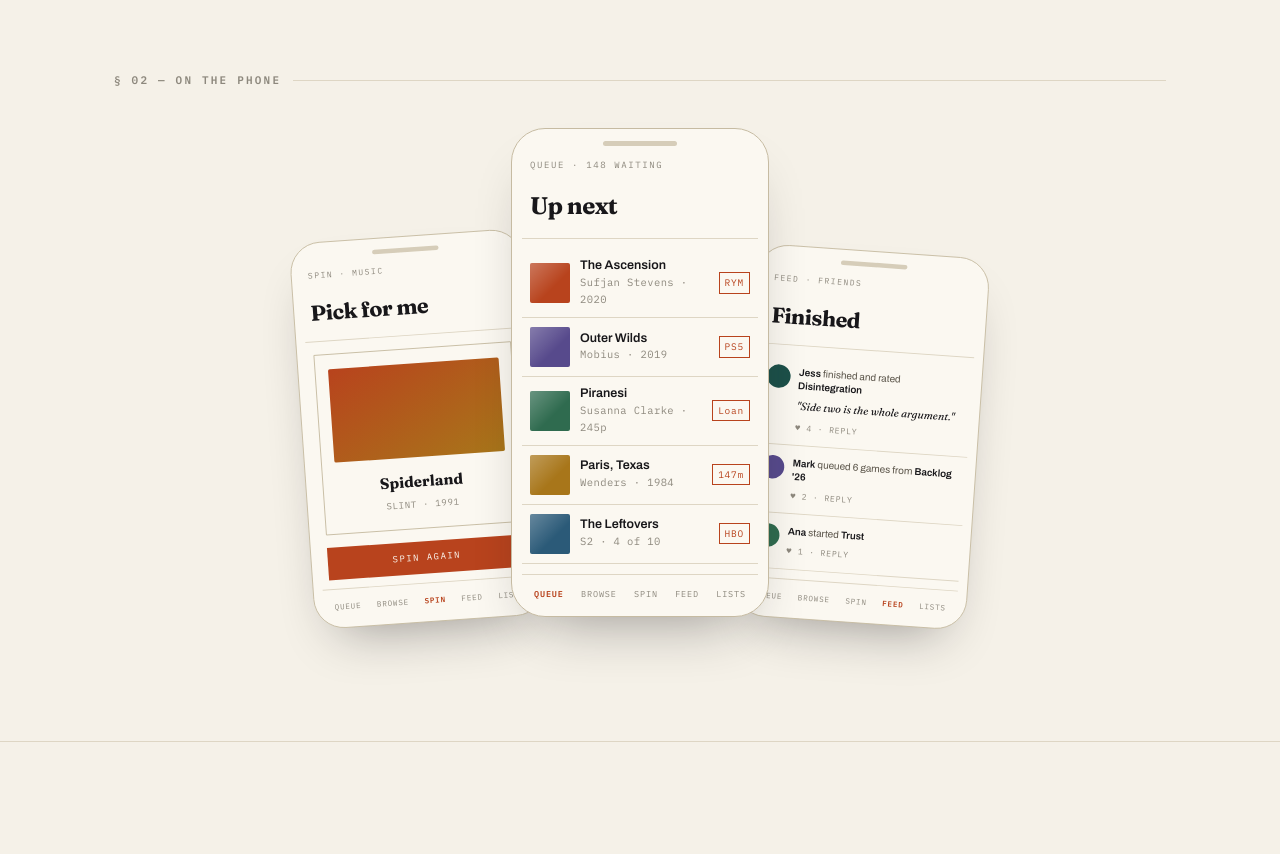
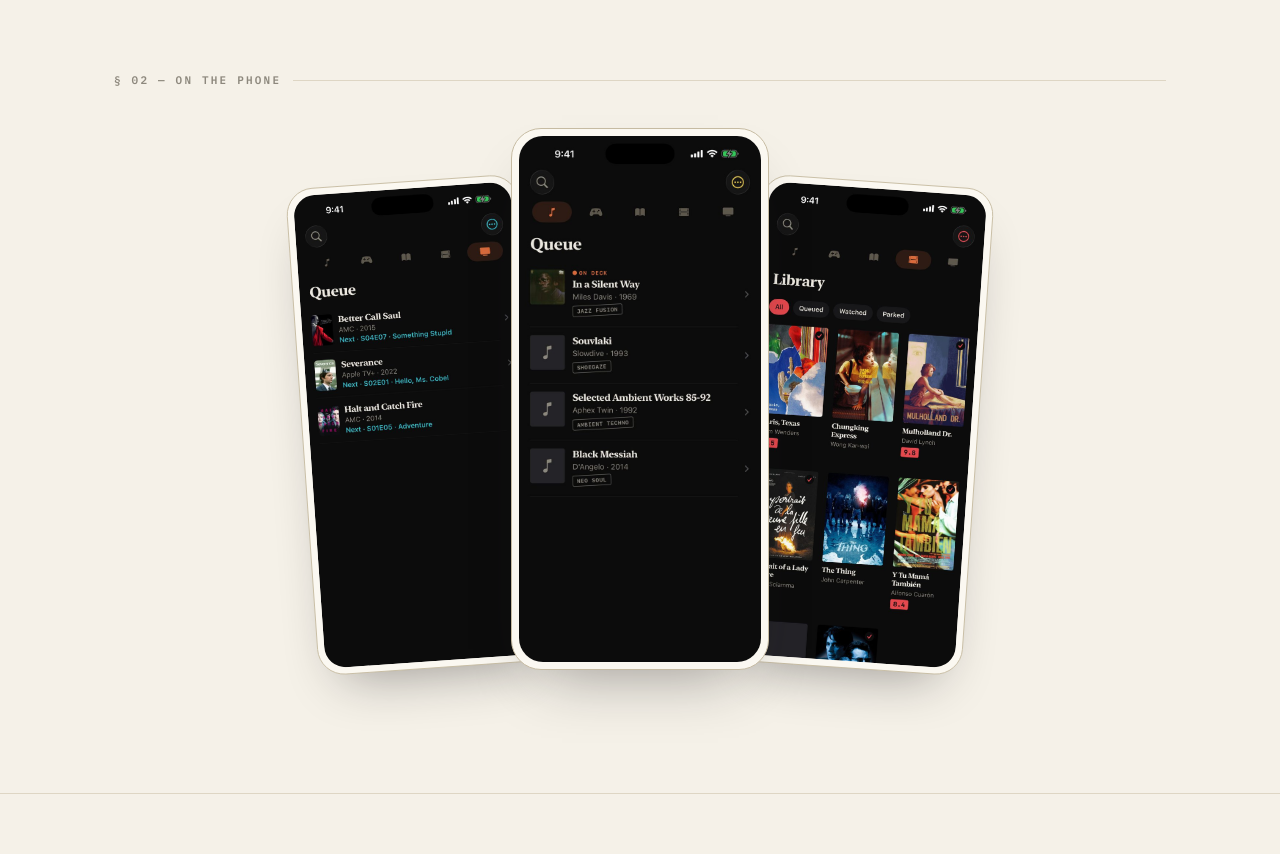
Before and after one commit to ncorse-create/culturestack, a plain HTML site: page index.html in a window 1280 px wide. Shown: the part 2040-2894 px from the top of the page. Drawn offline with Linux system fonts and the light colour scheme.

Commit message:
Show real app screenshots instead of CSS mock-ups

```diff
--- a/index.html
+++ b/index.html
@@ -158,84 +158,15 @@
     <div class="wrap">
       <p class="eyebrow">§ 02 — On the phone</p>
       <div class="stage">
-
-        <!-- Spin -->
-        <div class="phone phone--l" aria-hidden="true">
-          <div class="phone__notch"></div>
-          <p class="scr__head">Spin · Music</p>
-          <h3 class="scr__title">Pick for me</h3>
-          <div class="spin-card">
-            <div class="spin-card__art"></div>
-            <div class="spin-card__t">Spiderland</div>
-            <div class="spin-card__s">Slint · 1991</div>
-          </div>
-          <div class="spin-btn">Spin again</div>
-          <div class="tabbar"><span>Queue</span><span>Browse</span><b>Spin</b><span>Feed</span><span>Lists</span></div>
-        </div>
-
-        <!-- Queue -->
-        <div class="phone phone--c" aria-hidden="true">
-          <div class="phone__notch"></div>
-          <p class="scr__head">Queue · 148 waiting</p>
-          <h3 class="scr__title">Up next</h3>
-          <div class="row">
-            <div class="row__art" style="--c: var(--ch-music)"></div>
-            <div><div class="row__t">The Ascension</div><div class="row__s">Sufjan Stevens · 2020</div></div>
-            <div class="row__badge">RYM</div>
-          </div>
-          <div class="row">
-            <div class="row__art" style="--c: var(--ch-games)"></div>
-            <div><div class="row__t">Outer Wilds</div><div class="row__s">Mobius · 2019</div></div>
-            <div class="row__badge">PS5</div>
-          </div>
-          <div class="row">
-            <div class="row__art" style="--c: var(--ch-books)"></div>
-            <div><div class="row__t">Piranesi</div><div class="row__s">Susanna Clarke · 245p</div></div>
-            <div class="row__badge">Loan</div>
-          </div>
-          <div class="row">
-            <div class="row__art" style="--c: var(--ch-film)"></div>
-            <div><div class="row__t">Paris, Texas</div><div class="row__s">Wenders · 1984</div></div>
-            <div class="row__badge">147m</div>
-          </div>
-          <div class="row">
-            <div class="row__art" style="--c: var(--ch-tv)"></div>
-            <div><div class="row__t">The Leftovers</div><div class="row__s">S2 · 4 of 10</div></div>
-            <div class="row__badge">HBO</div>
-          </div>
-          <div class="tabbar"><b>Queue</b><span>Browse</span><span>Spin</span><span>Feed</span><span>Lists</span></div>
-        </div>
-
-        <!-- Feed -->
-        <div class="phone phone--r" aria-hidden="true">
-          <div class="phone__notch"></div>
-          <p class="scr__head">Feed · Friends</p>
-          <h3 class="scr__title">Finished</h3>
-          <div class="post">
-            <div class="post__av"></div>
-            <div>
-              <div class="post__l1"><b>Jess</b> finished and rated <b>Disintegration</b></div>
-              <div class="post__q">"Side two is the whole argument."</div>
-              <div class="post__act">♥ 4 · Reply</div>
-            </div>
-          </div>
-          <div class="post">
-            <div class="post__av" style="background: var(--ch-games)"></div>
-            <div>
-              <div class="post__l1"><b>Mark</b> queued 6 games from <b>Backlog '26</b></div>
-              <div class="post__act">♥ 2 · Reply</div>
-            </div>
-          </div>
-          <div class="post">
-            <div class="post__av" style="background: var(--ch-books)"></div>
-            <div>
-              <div class="post__l1"><b>Ana</b> started <b>Trust</b></div>
-              <div class="post__act">♥ 1 · Reply</div>
-            </div>
-          </div>
-          <div class="tabbar"><span>Queue</span><span>Browse</span><span>Spin</span><b>Feed</b><span>Lists</span></div>
-        </div>
-
+        <figure class="phone phone--l">
+          <img src="./assets/shots/tv.jpg" alt="The TV queue, showing the next episode of each show in progress" loading="lazy" width="660" height="1434">
+        </figure>
+        <figure class="phone phone--c">
+          <img src="./assets/shots/queue.jpg" alt="The music queue, with the next album marked on deck" loading="lazy" width="660" height="1434">
+        </figure>
+        <figure class="phone phone--r">
+          <img src="./assets/shots/film.jpg" alt="The film library as a poster grid with scores" loading="lazy" width="660" height="1434">
+        </figure>
       </div>
     </div>
   </section>
--- a/style.css
+++ b/style.css
@@ -335,13 +335,15 @@ section { padding: clamp(64px, 9vw, 116px) 0; }
   position: relative;
   width: 258px;
   flex: 0 0 auto;
-  border-radius: 34px;
+  margin: 0;
+  border-radius: 30px;
   background: var(--card);
   border: 1px solid var(--rule-hard);
   box-shadow: 0 30px 60px -30px rgba(24,23,26,.45);
-  padding: 12px 10px 14px;
+  padding: 7px;
   overflow: hidden;
 }
+.phone img { display: block; width: 100%; height: auto; border-radius: 24px; }
 @media (prefers-color-scheme: dark) {
   .phone { box-shadow: 0 30px 60px -30px rgba(0,0,0,.9); }
 }
@@ -352,101 +354,6 @@ section { padding: clamp(64px, 9vw, 116px) 0; }
   .phone--l, .phone--r { display: none; }
   .stage { padding-top: 4px; }
 }
-.phone__notch {
-  width: 74px; height: 5px; border-radius: 3px;
-  background: var(--rule-hard);
-  margin: 0 auto 12px;
-  opacity: .7;
-}
-.scr__head {
-  font-family: var(--mono);
-  font-size: 9px;
-  letter-spacing: .18em;
-  text-transform: uppercase;
-  color: var(--mute);
-  padding: 0 8px 6px;
-}
-.scr__title {
-  font-family: var(--display);
-  font-size: 1.5rem;
-  font-weight: 700;
-  letter-spacing: -.025em;
-  padding: 0 8px 12px;
-  border-bottom: 1px solid var(--rule);
-  margin: 0 0 10px;
-}
-.row {
-  display: grid;
-  grid-template-columns: 40px minmax(0, 1fr) auto;
-  gap: 10px;
-  align-items: center;
-  padding: 9px 8px;
-  border-bottom: 1px solid var(--rule);
-}
-.row__art {
-  width: 40px; height: 40px; border-radius: 2px;
-  background: var(--c, var(--rule-hard));
-  position: relative;
-  overflow: hidden;
-}
-.row__art::after {
-  content: "";
-  position: absolute; inset: 0;
-  background: linear-gradient(135deg, rgba(255,255,255,.28), transparent 60%);
-}
-.row__t { font-size: 12.5px; font-weight: 600; line-height: 1.25; }
-.row__s { font-size: 10.5px; color: var(--mute); font-family: var(--mono); letter-spacing: .04em; }
-.row__badge {
-  font-family: var(--mono);
-  font-size: 9.5px;
-  letter-spacing: .08em;
-  color: var(--accent);
-  border: 1px solid var(--accent);
-  padding: 2px 5px;
-}
-.tabbar {
-  display: flex; justify-content: space-between;
-  padding: 12px 12px 2px;
-  margin-top: 10px;
-  border-top: 1px solid var(--rule);
-  font-family: var(--mono);
-  font-size: 8.5px;
-  letter-spacing: .1em;
-  text-transform: uppercase;
-  color: var(--mute);
-}
-.tabbar b { color: var(--accent); font-weight: 600; }
-
-.spin-card {
-  margin: 14px 8px 10px;
-  border: 1px solid var(--rule-hard);
-  padding: 16px 14px 18px;
-  text-align: center;
-}
-.spin-card__art {
-  height: 104px; border-radius: 2px;
-  background: linear-gradient(150deg, var(--ch-music), var(--ch-film));
-  margin-bottom: 14px;
-}
-.spin-card__t { font-family: var(--display); font-size: 1.05rem; font-weight: 700; }
-.spin-card__s { font-family: var(--mono); font-size: 10px; color: var(--mute); letter-spacing: .08em; text-transform: uppercase; margin-top: 3px; }
-.spin-btn {
-  margin: 14px 8px 4px;
-  text-align: center;
-  font-family: var(--mono);
-  font-size: 10px;
-  letter-spacing: .16em;
-  text-transform: uppercase;
-  color: var(--accent-ink);
-  background: var(--accent);
-  padding: 10px;
-}
-.post { padding: 12px 8px; border-bottom: 1px solid var(--rule); display: grid; grid-template-columns: 26px 1fr; gap: 9px; }
-.post__av { width: 26px; height: 26px; border-radius: 50%; background: var(--teal); }
-.post__l1 { font-size: 11px; color: var(--ink-soft); line-height: 1.35; }
-.post__l1 b { color: var(--ink); }
-.post__q { font-family: var(--display); font-style: italic; font-size: 12px; margin-top: 5px; color: var(--ink); }
-.post__act { font-family: var(--mono); font-size: 9px; letter-spacing: .1em; color: var(--mute); margin-top: 7px; text-transform: uppercase; }
 
 /* ---------- pricing ---------- */
 
```
Also changed, not shown: assets/shots/feed.jpg (added), assets/shots/film.jpg (added), assets/shots/library.jpg (added), assets/shots/queue.jpg (added), assets/shots/tv.jpg (added).
